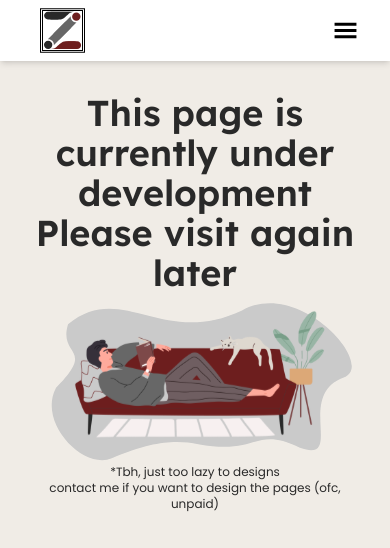
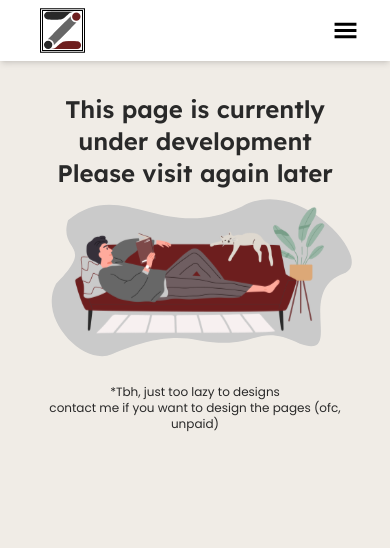
Before and after one commit to Izra4/personal-web, a Next.js app: page /about in a window 390 px wide. Shown: the top 548 px of the page. Built offline with nearby package versions, Linux system fonts and the light colour scheme.

Commit message:
feat(dev): add responsive

```diff
--- a/src/app/_components/development.tsx
+++ b/src/app/_components/development.tsx
@@ -9,18 +9,18 @@ export default function Development({lexend, poppins}: DevelopmentProps) {
   return (
     <div className='flex justify-center w-full h-full'>
         <div className='flex justify-between items-center w-5/6 h-full flex-col'>
-          <div className='mt-8 text-center'>
-            <p className={`${lexend} text-primary_text font-semibold text-4xl`}>
+          <div className='mt-8 text-center 2xl:mt-24'>
+            <p className={`${lexend} text-primary_text font-semibold text-2xl lg:text-4xl`}>
               This page is currently under development
             </p>
-            <p className={`${lexend} text-primary_text font-semibold text-4xl`}>
+            <p className={`${lexend} text-primary_text font-semibold text-2xl lg:text-4xl`}>
               Please visit again later
             </p>
           </div>
           <div>
-            <Image src="/lazy.svg" alt="lazy" width={650} height={650} />
+            <Image src="/lazy.svg" alt="lazy" width={650} height={650} layout=''/>
           </div>
-          <div className={`${poppins} text-primary_text font-normal text-xs mb-8`}>
+          <div className={`${poppins} text-primary_text font-normal text-xs mb-8 2xl:m-24 mt-6 md:mt-0`}>
             <p className='text-center'>*Tbh, just too lazy to designs</p>
             <p className='text-center'>contact me if you want to design the pages (ofc, unpaid)</p>
           </div>
```
